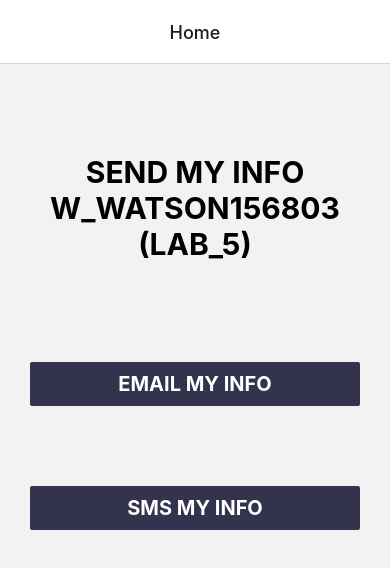
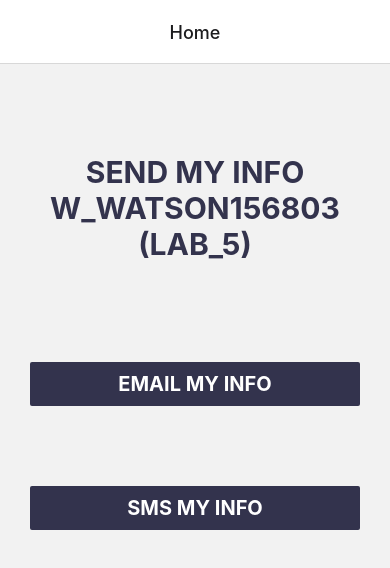
Before and after one commit to threnody5/INFO-3173-Lab-5, a React Native app: screen / in a window 390 px wide. Shown: the top 568 px of the page. Built offline with nearby package versions, Linux system fonts and the light colour scheme.

Commit message:
update header message

```diff
--- a/header/Header.js
+++ b/header/Header.js
@@ -15,7 +15,7 @@ const Header = () => {
 const styles = StyleSheet.create({
     container: {
         textTransform: 'uppercase',
-        color: 'black',
+        color: '#33334d',
         fontWeight: 'bold',
         textAlign: 'center',
         paddingTop: 30,
```
